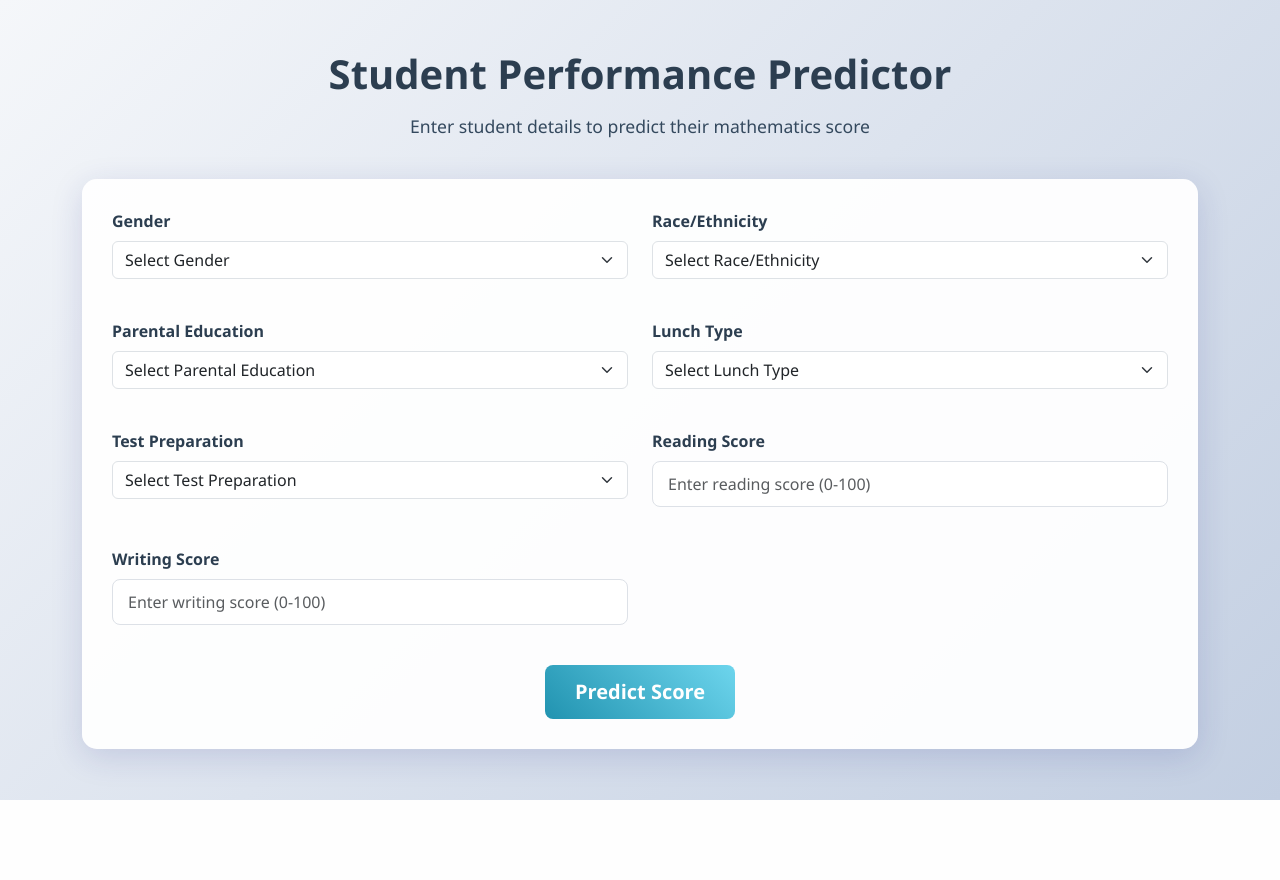
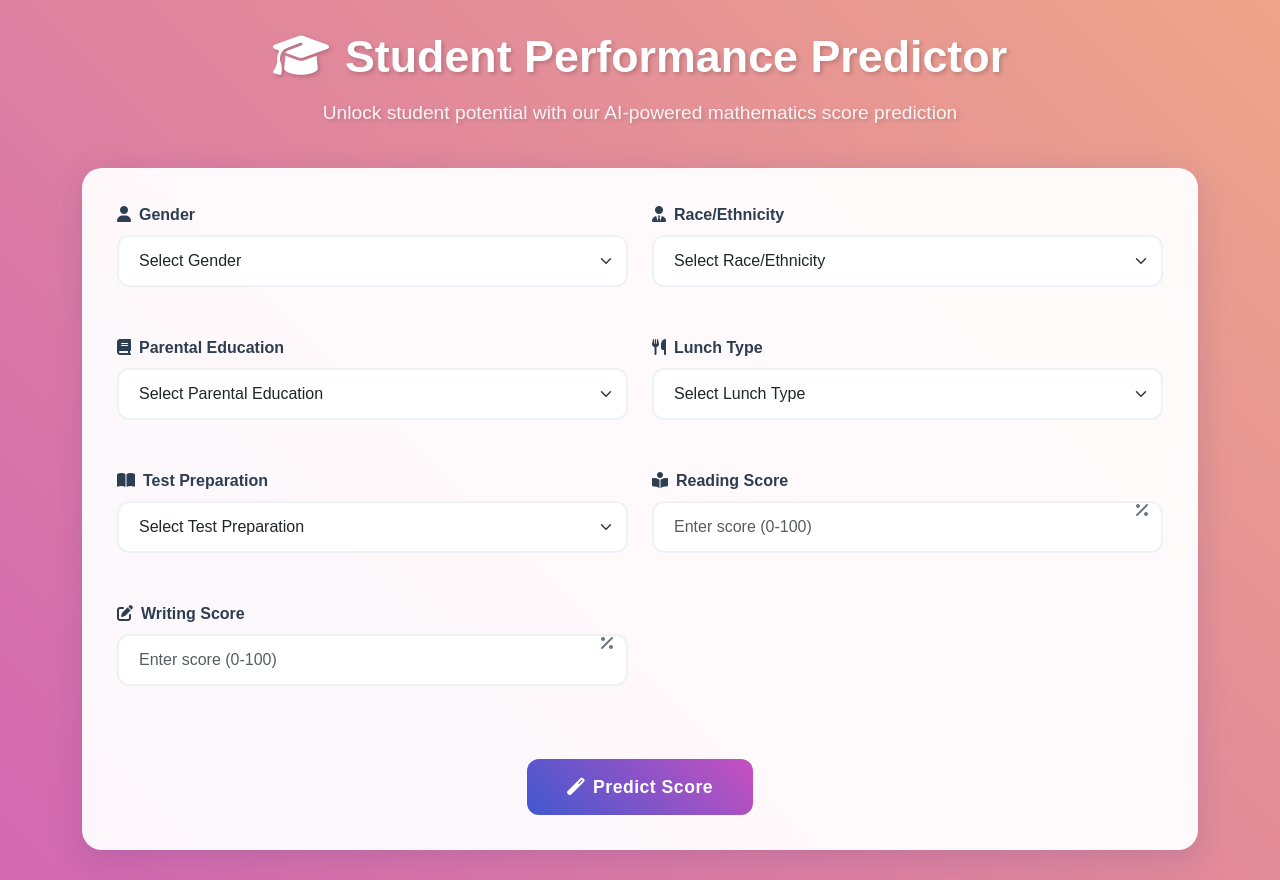
Before and after one commit to ArihantSingla21/Machine_Learning_Project, a Flask app: page / in a window 1280 px wide. Before the commit the page ends 800 px from the top, so only its background shows below. Run offline with Flask 3, Linux system fonts and the light colour scheme.

Commit message:
beautifying the project

```diff
--- a/templates/home.html
+++ b/templates/home.html
@@ -3,84 +3,171 @@
 <head>
     <meta charset="UTF-8">
     <meta name="viewport" content="width=device-width, initial-scale=1.0">
-    <title>Student Performance Predictor</title>
+    <title>Student Performance Predictor | AI-Powered Analytics</title>
     <link href="https://cdn.jsdelivr.net/npm/bootstrap@5.3.0/dist/css/bootstrap.min.css" rel="stylesheet">
+    <link rel="stylesheet" href="https://cdnjs.cloudflare.com/ajax/libs/font-awesome/6.4.0/css/all.min.css">
     <style>
+        :root {
+            --primary-color: #4158D0;
+            --secondary-color: #C850C0;
+            --accent-color: #FFCC70;
+        }
+
         body {
-            background: linear-gradient(135deg, #f5f7fa 0%, #c3cfe2 100%);
+            background: linear-gradient(45deg, var(--primary-color), var(--secondary-color), var(--accent-color));
+            background-size: 400% 400%;
+            animation: gradient 15s ease infinite;
             min-height: 100vh;
-            font-family: 'Segoe UI', Tahoma, Geneva, Verdana, sans-serif;
+            font-family: 'Poppins', sans-serif;
         }
+
+        @keyframes gradient {
+            0% { background-position: 0% 50%; }
+            50% { background-position: 100% 50%; }
+            100% { background-position: 0% 50%; }
+        }
+
         .container {
-            padding-top: 50px;
+            padding-top: 30px;
+            padding-bottom: 30px;
         }
+
         .prediction-card {
             background: rgba(255, 255, 255, 0.95);
-            border-radius: 15px;
+            backdrop-filter: blur(10px);
+            border-radius: 20px;
             box-shadow: 0 8px 32px rgba(31, 38, 135, 0.15);
-            padding: 30px;
+            padding: 35px;
             margin-top: 20px;
-            transition: transform 0.3s ease;
+            transition: all 0.4s ease;
         }
+
         .prediction-card:hover {
             transform: translateY(-5px);
+            box-shadow: 0 15px 45px rgba(31, 38, 135, 0.2);
         }
+
+        .header {
+            text-align: center;
+            margin-bottom: 40px;
+            color: white;
+            text-shadow: 2px 2px 4px rgba(0, 0, 0, 0.2);
+        }
+
+        .header h1 {
+            font-weight: 800;
+            font-size: 2.8rem;
+            margin-bottom: 15px;
+            animation: fadeIn 1s ease-out;
+        }
+
+        .header p {
+            font-size: 1.2rem;
+            opacity: 0.9;
+        }
+
         .form-label {
             font-weight: 600;
             color: #2c3e50;
+            margin-bottom: 8px;
         }
-        .form-control {
-            border-radius: 8px;
-            border: 1px solid #dde1e7;
-            padding: 10px 15px;
+
+        .form-select, .form-control {
+            border-radius: 12px;
+            border: 2px solid #eef2f7;
+            padding: 12px 20px;
+            transition: all 0.3s ease;
+            font-size: 1rem;
         }
+
+        .form-select:focus, .form-control:focus {
+            border-color: var(--primary-color);
+            box-shadow: 0 0 0 0.2rem rgba(65, 88, 208, 0.25);
+        }
+
         .btn-predict {
-            background: linear-gradient(45deg, #2193b0, #6dd5ed);
+            background: linear-gradient(45deg, var(--primary-color), var(--secondary-color));
             border: none;
             color: white;
-            padding: 12px 30px;
-            border-radius: 8px;
-            font-weight: 600;
+            padding: 15px 40px;
+            border-radius: 12px;
+            font-weight: 700;
+            font-size: 1.1rem;
+            letter-spacing: 0.5px;
             transition: all 0.3s ease;
         }
+
         .btn-predict:hover {
-            transform: translateY(-2px);
-            box-shadow: 0 5px 15px rgba(33, 147, 176, 0.3);
+            transform: translateY(-3px);
+            box-shadow: 0 10px 20px rgba(65, 88, 208, 0.3);
         }
-        .header {
-            text-align: center;
-            margin-bottom: 40px;
-        }
-        .header h1 {
-            color: #2c3e50;
-            font-weight: 700;
-            margin-bottom: 15px;
-        }
-        .header p {
-            color: #34495e;
-            font-size: 1.1rem;
-        }
+
         .result-section {
             margin-top: 30px;
-            padding: 20px;
-            border-radius: 10px;
-            background: rgba(255, 255, 255, 0.9);
+            padding: 25px;
+            border-radius: 15px;
+            background: rgba(255, 255, 255, 0.95);
+            backdrop-filter: blur(10px);
+            animation: slideUp 0.5s ease-out;
+        }
+
+        @keyframes fadeIn {
+            from { opacity: 0; transform: translateY(-20px); }
+            to { opacity: 1; transform: translateY(0); }
+        }
+
+        @keyframes slideUp {
+            from { opacity: 0; transform: translateY(20px); }
+            to { opacity: 1; transform: translateY(0); }
+        }
+
+        .form-group {
+            position: relative;
+            margin-bottom: 25px;
+        }
+
+        .form-icon {
+            position: absolute;
+            right: 15px;
+            top: 50%;
+            transform: translateY(-50%);
+            color: #6c757d;
+        }
+
+        .score-display {
+            font-size: 3rem;
+            font-weight: 800;
+            background: linear-gradient(45deg, var(--primary-color), var(--secondary-color));
+            -webkit-background-clip: text;
+            -webkit-text-fill-color: transparent;
+            text-align: center;
+            margin: 20px 0;
+        }
+
+        /* Custom tooltip styles */
+        .tooltip-inner {
+            background-color: rgba(0, 0, 0, 0.8);
+            backdrop-filter: blur(5px);
+            padding: 10px 15px;
+            border-radius: 8px;
         }
     </style>
 </head>
 <body>
     <div class="container">
         <div class="header">
-            <h1>Student Performance Predictor</h1>
-            <p>Enter student details to predict their mathematics score</p>
+            <h1><i class="fas fa-graduation-cap me-3"></i>Student Performance Predictor</h1>
+            <p>Unlock student potential with our AI-powered mathematics score prediction</p>
         </div>
 
         <div class="prediction-card">
-            <form action="{{ url_for('predict_datapoint')}}" method="post">
+            <form action="{{ url_for('predict_datapoint')}}" method="post" class="needs-validation" novalidate>
                 <div class="row g-4">
                     <div class="col-md-6">
-                        <div class="mb-3">
-                            <label class="form-label">Gender</label>
+                        <div class="form-group">
+                            <label class="form-label">
+                                <i class="fas fa-user me-2"></i>Gender
+                            </label>
                             <select class="form-select" name="gender" required>
                                 <option value="" selected disabled>Select Gender</option>
                                 <option value="male">Male</option>
@@ -89,8 +176,10 @@
                         </div>
                     </div>
                     <div class="col-md-6">
-                        <div class="mb-3">
-                            <label class="form-label">Race/Ethnicity</label>
+                        <div class="form-group">
+                            <label class="form-label">
+                                <i class="fas fa-user-tie me-2"></i>Race/Ethnicity
+                            </label>
                             <select class="form-select" name="race_ethnicity" required>
                                 <option value="" selected disabled>Select Race/Ethnicity</option>
                                 <option value="group A">Group A</option>
@@ -103,8 +192,10 @@
                     </div>
 
                     <div class="col-md-6">
-                        <div class="mb-3">
-                            <label class="form-label">Parental Education</label>
+                        <div class="form-group">
+                            <label class="form-label">
+                                <i class="fas fa-book me-2"></i>Parental Education
+                            </label>
                             <select class="form-select" name="parental_level_of_education" required>
                                 <option value="" selected disabled>Select Parental Education</option>
                                 <option value="bachelor's degree">Bachelor's Degree</option>
@@ -118,8 +209,10 @@
                     </div>
 
                     <div class="col-md-6">
-                        <div class="mb-3">
-                            <label class="form-label">Lunch Type</label>
+                        <div class="form-group">
+                            <label class="form-label">
+                                <i class="fas fa-utensils me-2"></i>Lunch Type
+                            </label>
                             <select class="form-select" name="lunch" required>
                                 <option value="" selected disabled>Select Lunch Type</option>
                                 <option value="standard">Standard</option>
@@ -129,8 +222,10 @@
                     </div>
 
                     <div class="col-md-6">
-                        <div class="mb-3">
-                            <label class="form-label">Test Preparation</label>
+                        <div class="form-group">
+                            <label class="form-label">
+                                <i class="fas fa-book-open me-2"></i>Test Preparation
+                            </label>
                             <select class="form-select" name="test_preparation_course" required>
                                 <option value="" selected disabled>Select Test Preparation</option>
                                 <option value="none">None</option>
@@ -140,38 +235,77 @@
                     </div>
 
                     <div class="col-md-6">
-                        <div class="mb-3">
-                            <label class="form-label">Reading Score</label>
-                            <input class="form-control" type="number" name="reading_score" min="0" max="100"
-                                placeholder="Enter reading score (0-100)" required>
+                        <div class="form-group">
+                            <label class="form-label">
+                                <i class="fas fa-book-reader me-2"></i>Reading Score
+                            </label>
+                            <input class="form-control" type="number" name="reading_score"
+                                min="0" max="100" placeholder="Enter score (0-100)" required>
+                            <div class="form-icon">
+                                <i class="fas fa-percentage"></i>
+                            </div>
                         </div>
                     </div>
 
                     <div class="col-md-6">
-                        <div class="mb-3">
-                            <label class="form-label">Writing Score</label>
-                            <input class="form-control" type="number" name="writing_score" min="0" max="100"
-                                placeholder="Enter writing score (0-100)" required>
+                        <div class="form-group">
+                            <label class="form-label">
+                                <i class="fas fa-pen-to-square me-2"></i>Writing Score
+                            </label>
+                            <input class="form-control" type="number" name="writing_score"
+                                min="0" max="100" placeholder="Enter score (0-100)" required>
+                            <div class="form-icon">
+                                <i class="fas fa-percentage"></i>
+                            </div>
                         </div>
                     </div>
                 </div>
 
-                <div class="text-center mt-4">
-                    <button class="btn btn-predict btn-lg" type="submit">Predict Score</button>
+                <div class="text-center mt-5">
+                    <button class="btn btn-predict btn-lg" type="submit">
+                        <i class="fas fa-magic me-2"></i>Predict Score
+                    </button>
                 </div>
             </form>
         </div>
 
         {% if results %}
         <div class="result-section">
-            <h3 class="text-center mb-4">Predicted Mathematics Score</h3>
-            <div class="alert alert-success text-center">
-                <h4 class="mb-0">{{ results }}</h4>
+            <h3 class="text-center mb-4">
+                <i class="fas fa-chart-line me-2"></i>Predicted Mathematics Score
+            </h3>
+            <div class="score-display">
+                {{ results }}
+            </div>
+            <div class="text-center mt-3">
+                <p class="text-muted">This prediction is based on the provided student data and our machine learning model</p>
             </div>
         </div>
         {% endif %}
     </div>
 
     <script src="https://cdn.jsdelivr.net/npm/bootstrap@5.3.0/dist/js/bootstrap.bundle.min.js"></script>
+    <script>
+        // Enable Bootstrap tooltips
+        var tooltipTriggerList = [].slice.call(document.querySelectorAll('[data-bs-toggle="tooltip"]'))
+        var tooltipList = tooltipTriggerList.map(function (tooltipTriggerEl) {
+            return new bootstrap.Tooltip(tooltipTriggerEl)
+        })
+
+        // Form validation
+        (() => {
+            'use strict'
+            const forms = document.querySelectorAll('.needs-validation')
+            Array.from(forms).forEach(form => {
+                form.addEventListener('submit', event => {
+                    if (!form.checkValidity()) {
+                        event.preventDefault()
+                        event.stopPropagation()
+                    }
+                    form.classList.add('was-validated')
+                }, false)
+            })
+        })()
+    </script>
 </body>
 </html>
```
